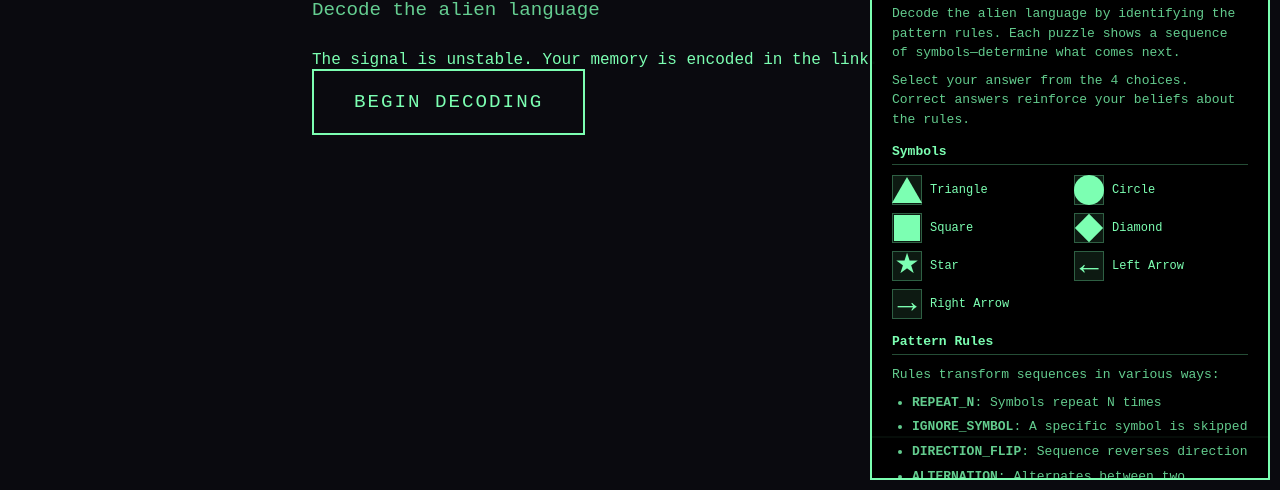
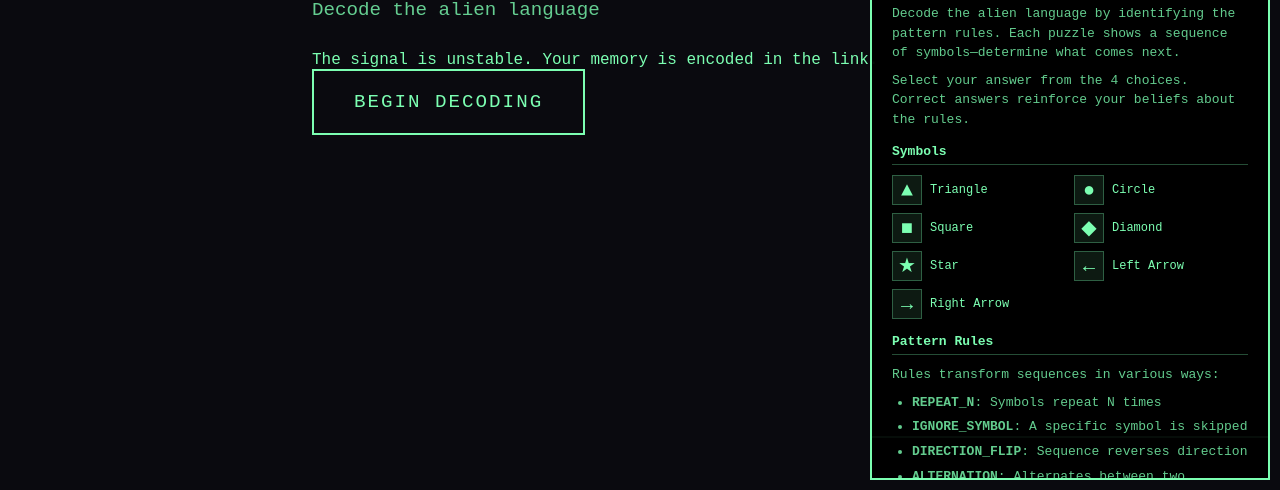
Before and after one commit to FranekJemiolo/alien-cognition-game, a website built with Vite: page index.html in a window 1280 px wide. Shown: the part 310-800 px from the top of the page. Built offline with nearby package versions, Linux system fonts and the light colour scheme.

Commit message:
Use Unicode characters for reliable glyph rendering

```diff
--- a/src/app.ts
+++ b/src/app.ts
@@ -393,13 +393,13 @@ function renderGuideUI(): string {
       <div class="guide-section">
         <h4>Symbols</h4>
         <div class="symbol-legend">
-          <div><span class="glyph TRI"></span> Triangle</div>
-          <div><span class="glyph CIRC"></span> Circle</div>
-          <div><span class="glyph SQR"></span> Square</div>
-          <div><span class="glyph DIAM"></span> Diamond</div>
-          <div><span class="glyph STAR"></span> Star</div>
-          <div><span class="glyph AR_L"></span> Left Arrow</div>
-          <div><span class="glyph AR_R"></span> Right Arrow</div>
+          <div><span class="glyph TRI">▲</span> Triangle</div>
+          <div><span class="glyph CIRC">●</span> Circle</div>
+          <div><span class="glyph SQR">■</span> Square</div>
+          <div><span class="glyph DIAM">◆</span> Diamond</div>
+          <div><span class="glyph STAR">★</span> Star</div>
+          <div><span class="glyph AR_L">←</span> Left Arrow</div>
+          <div><span class="glyph AR_R">→</span> Right Arrow</div>
         </div>
       </div>
 
--- a/styles/base.css
+++ b/styles/base.css
@@ -104,78 +104,46 @@ body {
   height: 50px;
   line-height: 50px;
   text-align: center;
-  font-size: 0;
+  font-size: 32px;
   margin: 5px;
   border: 1px solid var(--border-color);
   background: rgba(124, 255, 178, 0.1);
-  position: relative;
-}
-
-.glyph::before {
-  content: '';
-  position: absolute;
-  top: 50%;
-  left: 50%;
-  transform: translate(-50%, -50%);
+  color: var(--accent-color);
 }
 
 /* Triangle */
 .glyph.TRI::before {
-  width: 0;
-  height: 0;
-  border-left: 15px solid transparent;
-  border-right: 15px solid transparent;
-  border-bottom: 26px solid var(--accent-color);
+  content: '▲';
 }
 
 /* Circle */
 .glyph.CIRC::before {
-  width: 30px;
-  height: 30px;
-  border-radius: 50%;
-  background: var(--accent-color);
+  content: '●';
 }
 
 /* Square */
 .glyph.SQR::before {
-  width: 26px;
-  height: 26px;
-  background: var(--accent-color);
+  content: '■';
 }
 
 /* Diamond */
 .glyph.DIAM::before {
-  width: 20px;
-  height: 20px;
-  background: var(--accent-color);
-  transform: translate(-50%, -50%) rotate(45deg);
+  content: '◆';
 }
 
 /* Star */
 .glyph.STAR::before {
   content: '★';
-  font-size: 28px;
-  color: var(--accent-color);
-  line-height: 50px;
-  transform: translate(-50%, -50%);
 }
 
 /* Left Arrow */
 .glyph.AR_L::before {
   content: '←';
-  font-size: 32px;
-  color: var(--accent-color);
-  line-height: 50px;
-  transform: translate(-50%, -50%);
 }
 
 /* Right Arrow */
 .glyph.AR_R::before {
   content: '→';
-  font-size: 32px;
-  color: var(--accent-color);
-  line-height: 50px;
-  transform: translate(-50%, -50%);
 }
 
 .sequence {
@@ -190,7 +158,7 @@ body {
   width: 60px;
   height: 60px;
   line-height: 60px;
-  font-size: 1.8rem;
+  font-size: 40px;
 }
 
 .glyph.placeholder {
@@ -472,6 +440,11 @@ body {
   height: 30px;
   line-height: 30px;
   margin: 0;
+  font-size: 20px;
+}
+
+.symbol-legend .glyph::before {
+  display: none;
 }
 
 /* Toggle buttons */
```
